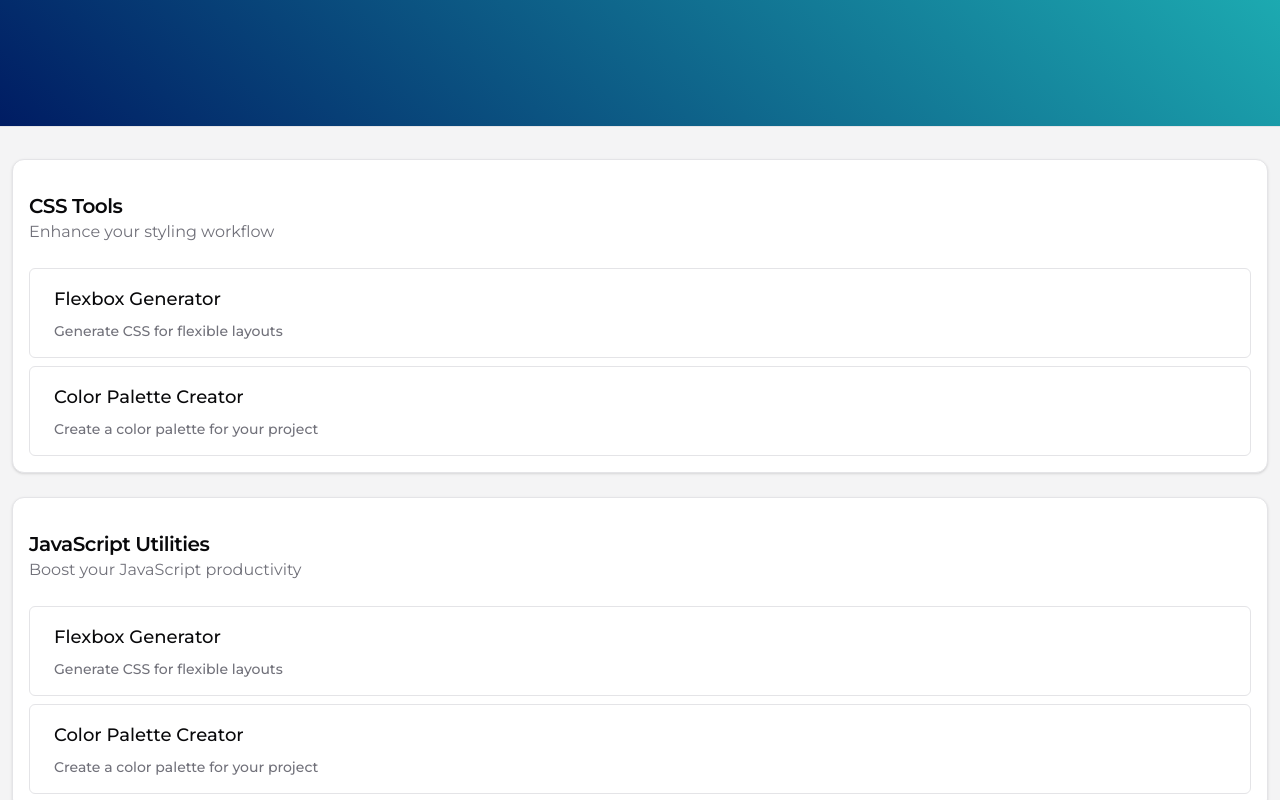
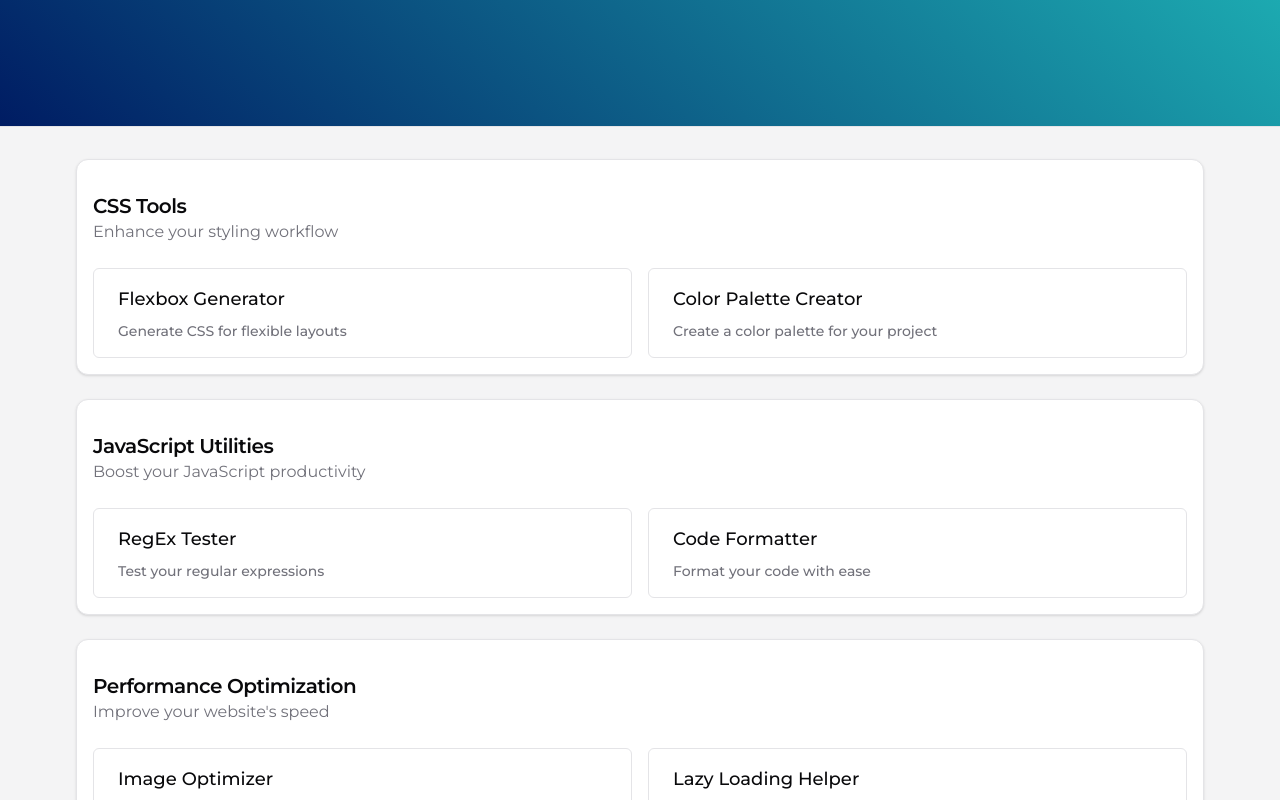
Before and after one commit to dev-andreola/front-sheet, a Next.js app: page / in a window 1280 px wide. Shown: the part 400-1200 px from the top of the page. Built offline with nearby package versions, Linux system fonts and the light colour scheme.

Commit message:
refactor: dinamic tools list

```diff
--- a/src/components/Features/Features.tsx
+++ b/src/components/Features/Features.tsx
@@ -4,7 +4,7 @@ import features from "./features.json";
 
 export default function Features() {
   return (
-    <div className="px-3 py-8 space-y-6">
+    <div className="px-3 py-8 space-y-6 max-w-6xl mx-auto">
       {features.map((feature) => (
         <FeatureCard key={feature.title} feature={feature} />
       ))}
--- a/src/components/Features/components/FeatureCard.tsx
+++ b/src/components/Features/components/FeatureCard.tsx
@@ -7,6 +7,7 @@ import {
   CardTitle,
 } from "@/components/ui/card";
 import { Feature } from "@/types/Feature";
+import Link from "next/link";
 
 export default function FeatureCard({ feature }: { feature: Feature }) {
   return (
@@ -18,20 +19,17 @@ export default function FeatureCard({ feature }: { feature: Feature }) {
         {feature.description}
       </CardDescription>
 
-      <CardContent className="space-y-2 px-0 mt-6 pb-0">
-        <Button variant="card" size="card">
-          <span className="text-lg">Flexbox Generator</span>
-          <span className="text-sm text-muted-foreground">
-            Generate CSS for flexible layouts
-          </span>
-        </Button>
-
-        <Button variant="card" size="card">
-          <span className="text-lg">Color Palette Creator</span>
-          <span className="text-sm text-muted-foreground">
-            Create a color palette for your project
-          </span>
-        </Button>
+      <CardContent className="flex flex-col gap-2 md:gap-4 px-0 mt-6 pb-0 md:grid md:grid-cols-2">
+        {feature.tools.map((tool) => (
+          <Button key={tool.title} variant="card" size="card" asChild>
+            <Link href={tool.href}>
+              <span className="text-lg">{tool.title}</span>
+              <span className="text-sm text-muted-foreground">
+                {tool.description}
+              </span>
+            </Link>
+          </Button>
+        ))}
       </CardContent>
     </Card>
   );
```
